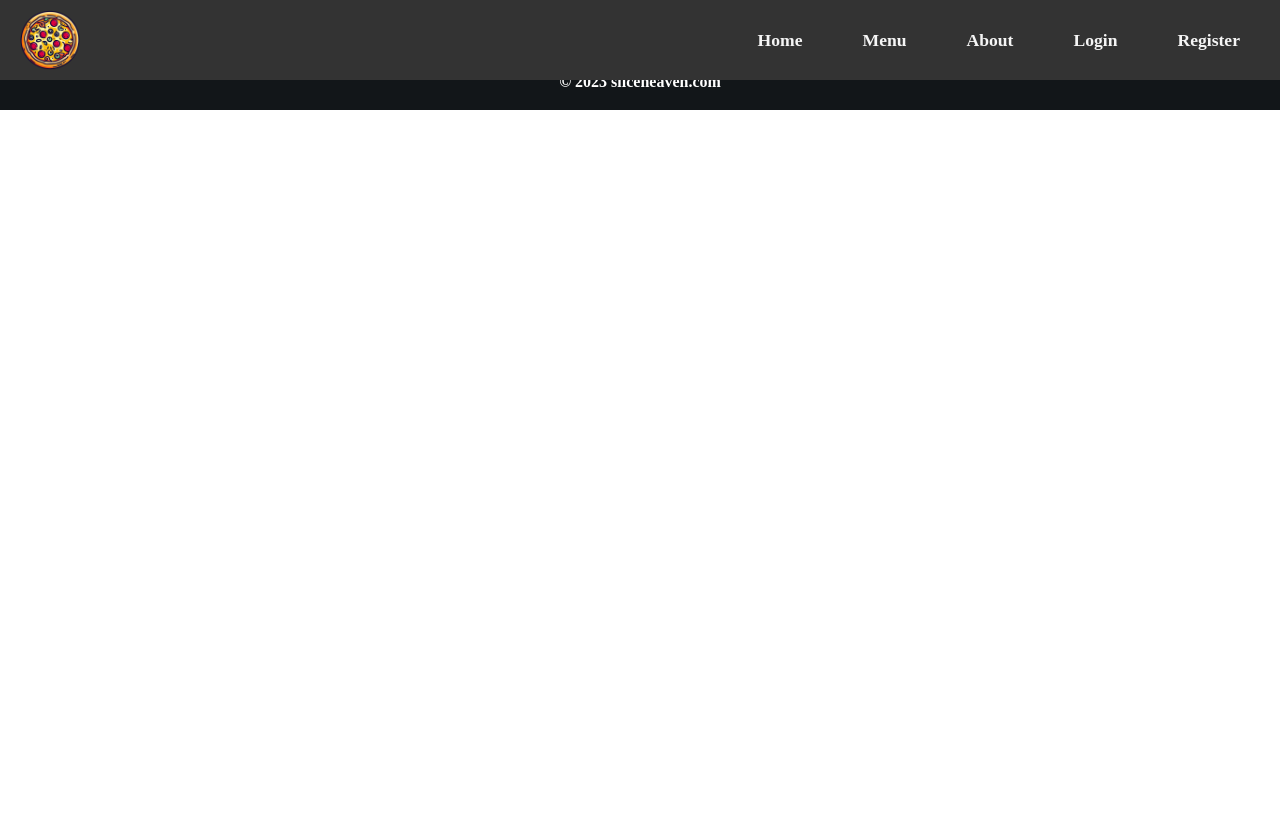
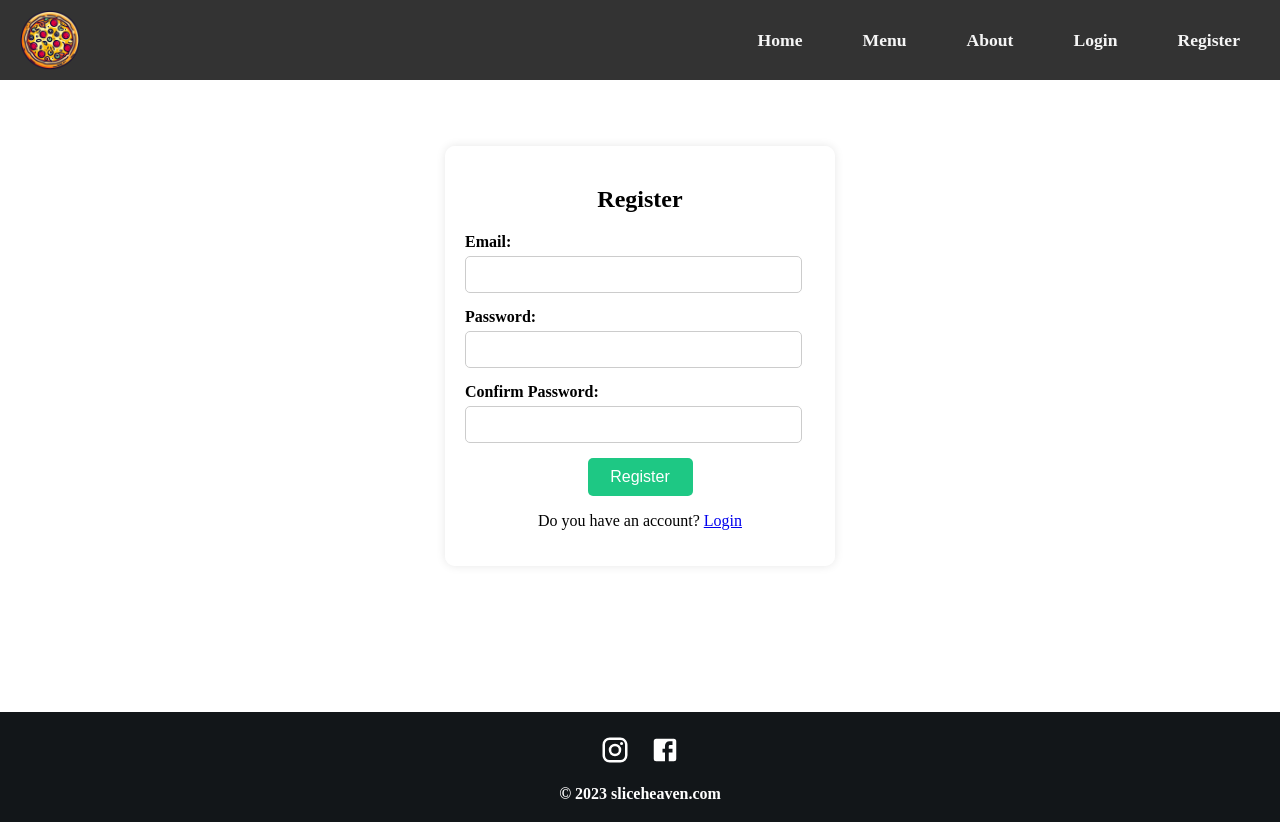
Before and after one commit to RosenGeorgievvv/SliceHeaven, a React (Vite) app: page /register in a window 1280 px wide. Before the commit the page ends 800 px from the top, so only its background shows below. Built offline with nearby package versions, Linux system fonts and the light colour scheme.

Commit message:
Login & Register finished
Within this update any user is able to register and login successfully.

```diff
--- a/src/App.jsx
+++ b/src/App.jsx
@@ -6,6 +6,7 @@ import Menu from './pages/Menu';
 import Footer from './components/Footer';
 import About from './pages/About';
 import Login from './pages/Login';
+import Register from './pages/Register'
 
 function App() {
 
@@ -18,6 +19,7 @@ function App() {
           <Route path='/menu' element={<Menu />} />
           <Route path='/about' element={<About />} />
           <Route path='/login' element={<Login />} />
+          <Route path='/register' element={<Register />} />
         </Routes>
         <Footer />
       </Router>
--- a/src/pages/Register.jsx
+++ b/src/pages/Register.jsx
@@ -0,0 +1,73 @@
+import React, { useState } from 'react';
+import { createUserWithEmailAndPassword } from 'firebase/auth';
+import { useNavigate, Link } from 'react-router-dom';
+import { auth } from '../data/auth';
+import '../styles/Register.css';
+
+const Register = () => {
+  const [email, setEmail] = useState('');
+  const [password, setPassword] = useState('');
+  const [confirmPassword, setConfirmPassword] = useState('');
+  const [error, setError] = useState('');
+  const navigate = useNavigate();
+
+  const handleSubmit = async (event) => {
+    event.preventDefault();
+    if (password !== confirmPassword) {
+      setError('Passwords do not match.');
+      return;
+    }
+
+    try {
+      await createUserWithEmailAndPassword(auth, email, password);
+      console.log('User registered successfully');
+      navigate('/');
+    } catch (error) {
+      console.error('Error registering:', error);
+      setError('Failed to register. Please check your email and password.');
+    }
+  };
+
+  return (
+    <div className="register-container">
+      <form className="register-form" onSubmit={handleSubmit}>
+        <h2>Register</h2>
+        {error && <p className="error">{error}</p>}
+        <div className="form-group">
+          <label htmlFor="email">Email:</label>
+          <input
+            type="email"
+            id="email"
+            value={email}
+            onChange={(e) => setEmail(e.target.value)}
+            required
+          />
+        </div>
+        <div className="form-group">
+          <label htmlFor="password">Password:</label>
+          <input
+            type="password"
+            id="password"
+            value={password}
+            onChange={(e) => setPassword(e.target.value)}
+            required
+          />
+        </div>
+        <div className="form-group">
+          <label htmlFor="confirmPassword">Confirm Password:</label>
+          <input
+            type="password"
+            id="confirmPassword"
+            value={confirmPassword}
+            onChange={(e) => setConfirmPassword(e.target.value)}
+            required
+          />
+        </div>
+        <button type="submit" className="register-button">Register</button>
+        <p>Do you have an account? <Link to="/login">Login</Link></p>
+      </form>
+    </div>
+  );
+};
+
+export default Register;
--- a/src/styles/Register.css
+++ b/src/styles/Register.css
@@ -0,0 +1,59 @@
+/* Register.css */
+
+.register-container {
+    display: flex;
+    justify-content: center;
+    align-items: center;
+    height: 89vh;
+  }
+
+  .register-form {
+    background: rgba(255, 255, 255, 0.9);
+    padding: 20px;
+    border-radius: 10px;
+    box-shadow: 0 0 10px rgba(0, 0, 0, 0.1);
+    width: 350px;
+    text-align: center;
+  }
+
+  .register-form h2 {
+    margin-bottom: 20px;
+  }
+
+  .error {
+    color: red;
+    margin-bottom: 10px;
+  }
+
+  .form-group {
+    margin-bottom: 15px;
+    text-align: left;
+  }
+
+  .form-group label {
+    display: block;
+    margin-bottom: 5px;
+  }
+
+  .form-group input {
+    width: 90%;
+    padding: 10px;
+    border: 1px solid #ccc;
+    border-radius: 5px;
+  }
+
+  .register-button {
+    width: 30%;
+    padding: 10px;
+    border: none;
+    border-radius: 5px;
+    background-color: rgb(30, 200, 132);
+    color: white;
+    font-size: 16px;
+    cursor: pointer;
+    transition: background-color 0.5s ease;
+  }
+
+  .register-button:hover {
+    background-color: rgb(25, 167, 110);
+  }
```
